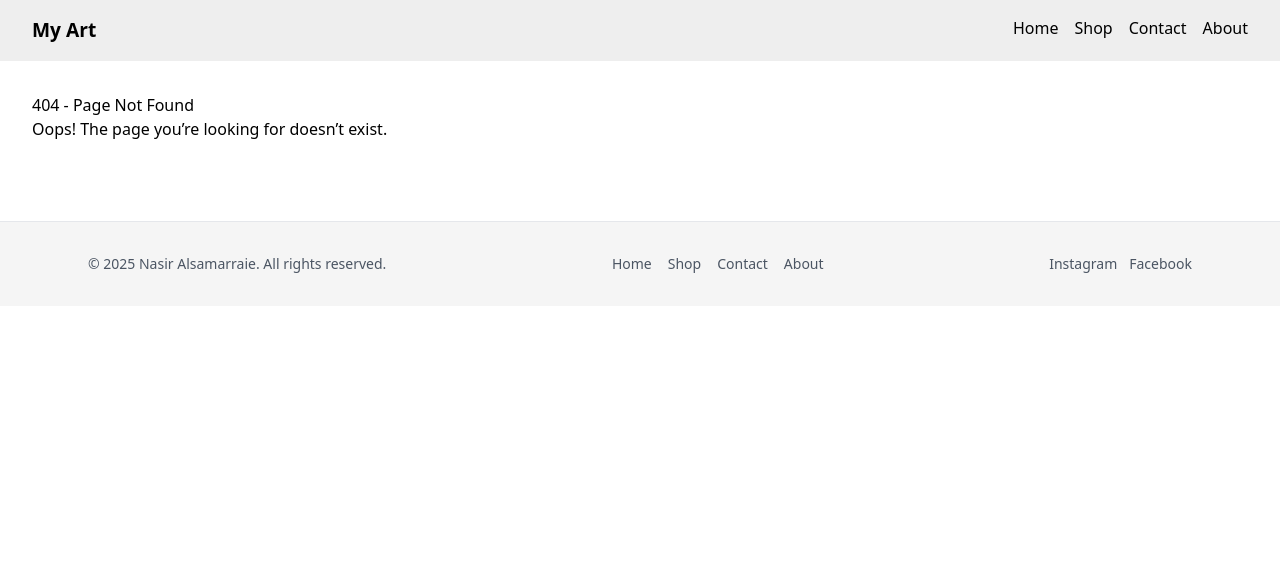
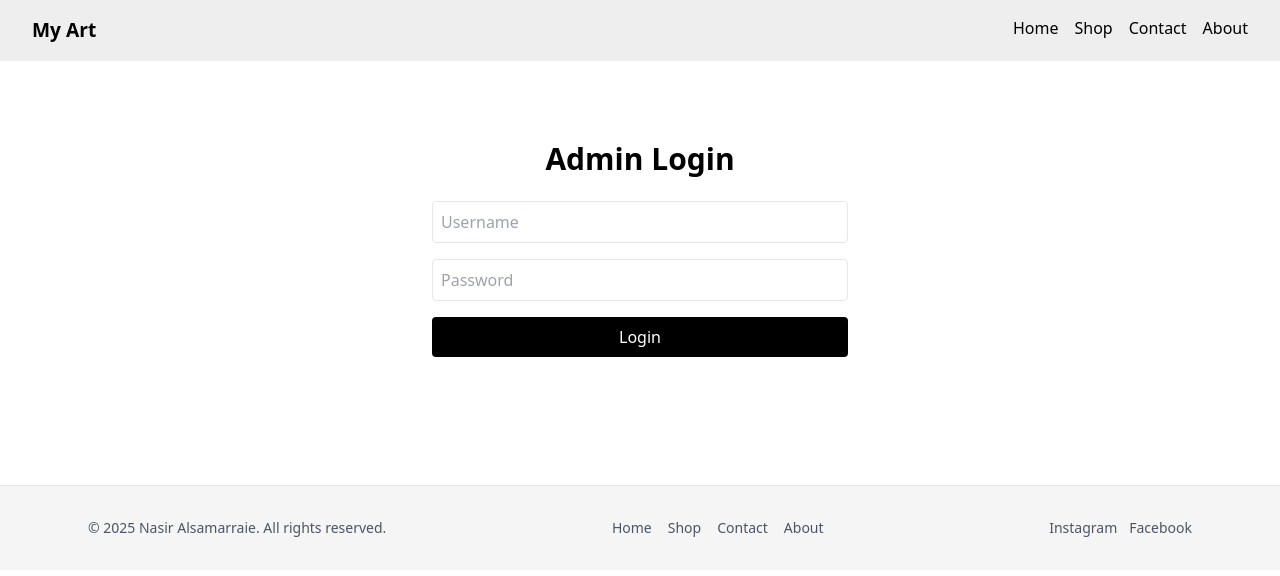
Before and after one commit to ahmadalalousi93/art-portfolio, a React (Vite) app in the folder frontend/: page /admin in a window 1280 px wide. Before the commit this address had no page. Shown: the top 576 px of the page. Built offline with nearby package versions, Linux system fonts and the light colour scheme.

Commit message:
Add Admin dashboard, Add logout functionality to AdminDashboard

```diff
--- a/frontend/src/App.jsx
+++ b/frontend/src/App.jsx
@@ -7,6 +7,8 @@ import Contact from './pages/Contact';
 import ThankYou from './pages/ThankYou';
 import NotFound from './pages/NotFound';
 import About from './pages/About'
+import AdminLogin from './pages/AdminLogin';
+import AdminDashboard from './pages/AdminDashboard';
 
 function App() {
   return (
@@ -19,6 +21,8 @@ function App() {
         <Route path="/thank-you" element={<ThankYou />} />
         <Route path="*" element={<NotFound />} />
         <Route path="/about" element={<About />} />
+        <Route path="/admin" element={<AdminLogin />} />
+        <Route path="/admin/dashboard" element={<AdminDashboard />} />
       </Routes>
     </Layout>
   );
--- /dev/null
+++ b/frontend/src/pages/AdminDashboard.jsx
@@ -0,0 +1,43 @@
+import { useNavigate } from 'react-router-dom';
+import { useEffect } from 'react';
+
+export default function AdminDashboard() {
+  const navigate = useNavigate();
+
+  useEffect(() => {
+    const token = localStorage.getItem('adminToken');
+    if (!token) {
+      navigate('/admin'); // Redirect to login if not authenticated
+    }
+  }, [navigate]);
+
+  const handleLogout = () => {
+    localStorage.removeItem('adminToken');
+    navigate('/admin'); // Redirect back to login
+  };
+
+  return (
+    <div className="max-w-4xl mx-auto px-6 py-20">
+      <div className="flex justify-between items-center mb-8">
+        <h1 className="text-3xl font-bold">Admin Dashboard</h1>
+        <button
+          onClick={handleLogout}
+          className="bg-red-600 text-white px-4 py-2 rounded hover:bg-red-700 transition"
+        >
+          Logout
+        </button>
+      </div>
+
+      <p className="text-gray-700 mb-4">Welcome, admin! 🎉</p>
+
+      {/* Future admin tools can go here */}
+      <ul className="list-disc ml-6 text-gray-600">
+        <li>✅ View submitted inquiries</li>
+        <li>✅ Secure login with token</li>
+        <li>🛠️ Add/remove artwork</li>
+        <li>📊 View sales reports</li>
+        <li>📦 Manage orders and shipments</li>
+      </ul>
+    </div>
+  );
+}
--- /dev/null
+++ b/frontend/src/pages/AdminLogin.jsx
@@ -0,0 +1,81 @@
+import { useState, useEffect } from 'react';
+import { useNavigate } from 'react-router-dom';
+
+export default function AdminLogin() {
+  const [username, setUsername] = useState('');
+  const [password, setPassword] = useState('');
+  const [error, setError] = useState('');
+  const [loading, setLoading] = useState(false);
+  const navigate = useNavigate();
+
+  // Redirect if already logged in
+  useEffect(() => {
+    const token = localStorage.getItem('adminToken');
+    if (token) {
+      navigate('/admin/dashboard');
+    }
+  }, [navigate]);
+
+  const handleSubmit = async (e) => {
+    e.preventDefault();
+    setError('');
+    setLoading(true);
+
+    try {
+      const res = await fetch('http://localhost:8080/api/admin/login', {
+        method: 'POST',
+        headers: { 'Content-Type': 'application/json' },
+        body: JSON.stringify({ username, password }),
+      });
+
+      const text = await res.text();
+
+      if (res.ok && text !== 'Invalid credentials.') {
+        localStorage.setItem('adminToken', text);
+        navigate('/admin/dashboard');
+      } else {
+        setError('Invalid username or password.');
+      }
+    } catch (err) {
+      setError('An error occurred. Please try again.');
+    } finally {
+      setLoading(false);
+    }
+  };
+
+  return (
+    <div className="max-w-md mx-auto py-20 px-4">
+      <h1 className="text-3xl font-bold mb-6 text-center">Admin Login</h1>
+
+      <form onSubmit={handleSubmit} className="space-y-4">
+        <input
+          type="text"
+          placeholder="Username"
+          value={username}
+          onChange={(e) => setUsername(e.target.value)}
+          className="w-full border p-2 rounded"
+          required
+        />
+
+        <input
+          type="password"
+          placeholder="Password"
+          value={password}
+          onChange={(e) => setPassword(e.target.value)}
+          className="w-full border p-2 rounded"
+          required
+        />
+
+        {error && <p className="text-red-500 text-sm">{error}</p>}
+
+        <button
+          type="submit"
+          className="w-full bg-black text-white py-2 rounded hover:bg-gray-800 transition"
+          disabled={loading}
+        >
+          {loading ? 'Logging in...' : 'Login'}
+        </button>
+      </form>
+    </div>
+  );
+}
```
